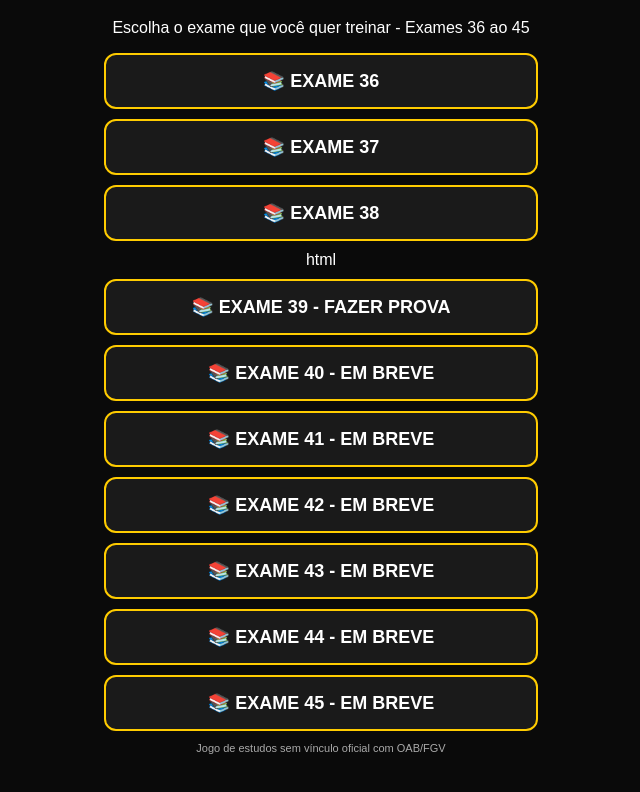
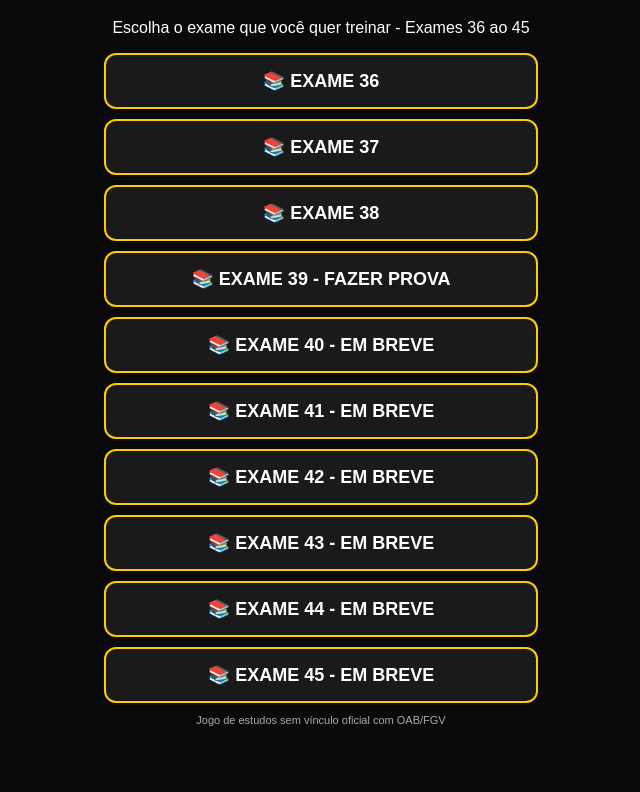
Before and after one commit to wladimirws-ops/futebolsemjeito, a plain HTML site: page index.html in a window 1280 px wide. Shown: the part 90-882 px from the top of the page, without its empty margins (319-959 px from the left). After the commit the page ends 855 px from the top, so only its background shows below. Drawn offline with Linux system fonts and the light colour scheme.

Commit message:
Update index.html

```diff
--- a/index.html
+++ b/index.html
@@ -5,7 +5,7 @@
 <a href="exame36.html">📚 EXAME 36</a>
 <a href="exame37.html">📚 EXAME 37</a>
 <a href="exame38.html">📚 EXAME 38</a>
-html<a href="exame39.html">📚 EXAME 39 - FAZER PROVA</a>
+<a href="exame39.html">📚 EXAME 39 - FAZER PROVA</a>
 <a href="exame40.html">📚 EXAME 40 - EM BREVE</a>
 <a href="exame41.html">📚 EXAME 41 - EM BREVE</a>
 <a href="exame42.html">📚 EXAME 42 - EM BREVE</a>
```
